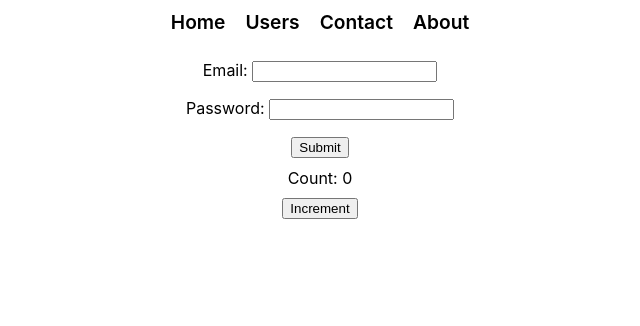
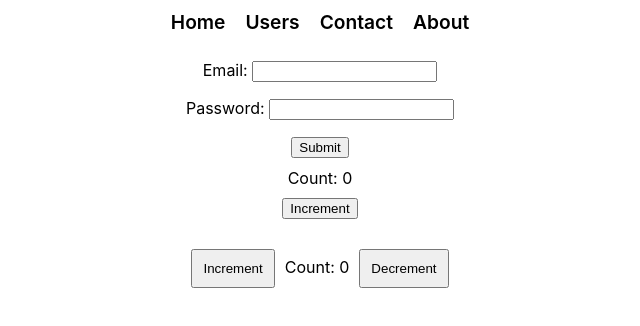
Before and after one commit to hasnat-shohag/Learnathon_2.0_at_Vivasoft, a React (Create React App) app in the folder my-app/: page /Home in a window 1280 px wide. Shown: the top 326 px of the page, without its empty margins (320-960 px from the left). Built offline with nearby package versions, Linux system fonts and the light colour scheme.

Commit message:
useReducer State

```diff
--- a/my-app/src/App.tsx
+++ b/my-app/src/App.tsx
@@ -6,6 +6,7 @@ import FormSubmit from "./Components/FormSubmit";
 import Nav from "./Components/Nav";
 import _useState from "./Components/useState";
 import { _useEffect } from "./Components/_useEffect";
+import { _useReducer } from "./Components/_useReducer";
 
 function App() {
     return (
@@ -18,6 +19,7 @@ function App() {
             <FormSubmit />
             <_useState />
             {/* <_useEffect /> */}
+            <_useReducer />
         </div>
     );
 }
--- /dev/null
+++ b/my-app/src/Components/_useReducer.tsx
@@ -0,0 +1,28 @@
+import { useReducer } from "react";
+const reducer = (state: number, action: any) => {
+    if (action.type === "increment") return state + action.payload;
+    else if (action.type === "decrement") return state - action.payload;
+    else return state;
+};
+export const _useReducer = () => {
+    const [count, dispatch] = useReducer(reducer, 0);
+    return (
+        <>
+            <button
+                onClick={() => dispatch({ type: "increment", payload: 5 })}
+                style={{ padding: "10px", margin: "10px" }}
+            >
+                Increment
+            </button>
+            Count: {count}
+            <button
+                onClick={() => {
+                    dispatch({ type: "decrement", payload: 5 });
+                }}
+                style={{ padding: "10px", margin: "10px" }}
+            >
+                Decrement
+            </button>
+        </>
+    );
+};
```
